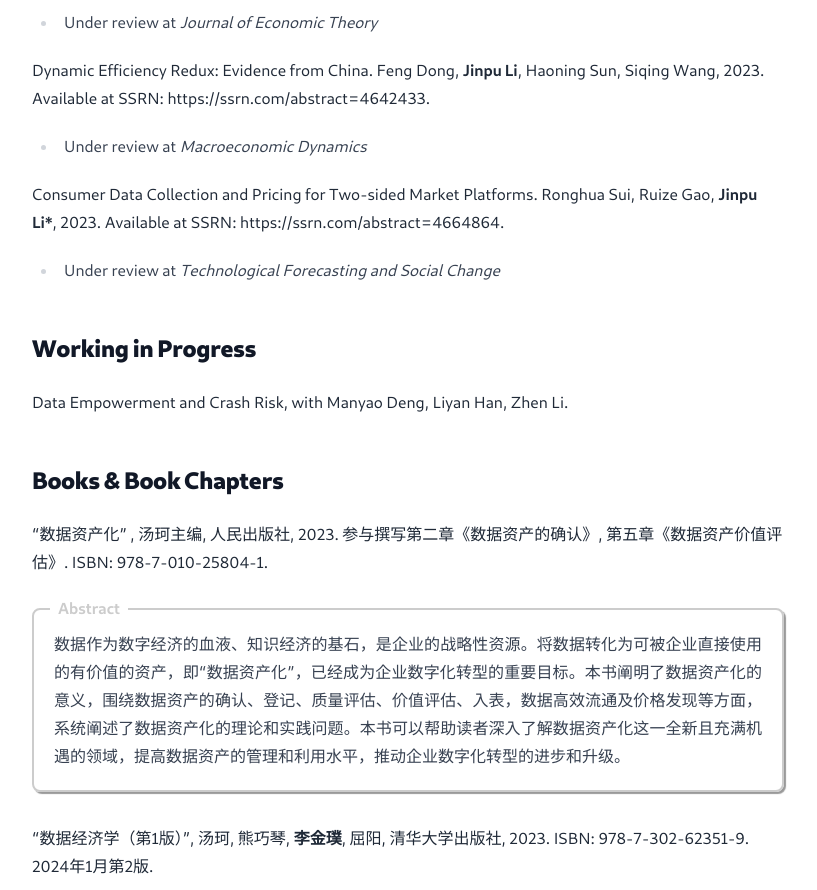
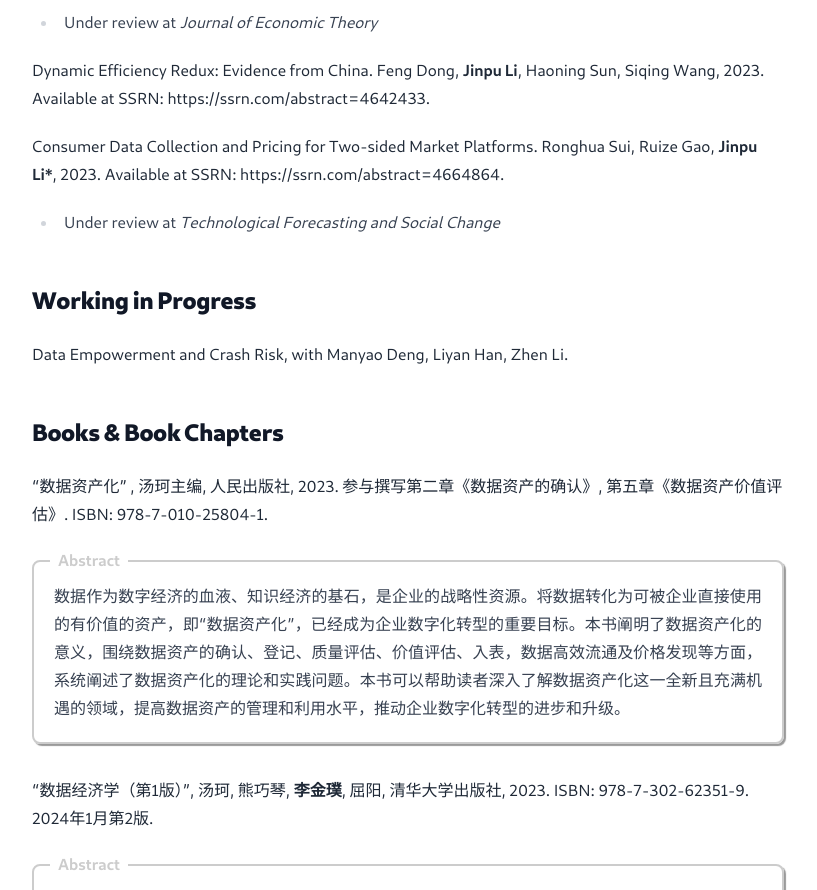
Before and after one commit to lijinpu/lijinpu.github.io, a Next.js app: page /research in a window 1280 px wide. Shown: the part 1640-2530 px from the top of the page, without its empty margins (232-1049 px from the left). Built offline with nearby package versions, Linux system fonts and the light colour scheme.

Commit message:
auto update

```diff
--- a/pages/research.tsx
+++ b/pages/research.tsx
@@ -45,9 +45,6 @@ export default function Research() {
         <p>
         Dynamic Efficiency Redux: Evidence from China. Feng Dong, <b>Jinpu Li</b>, Haoning Sun, Siqing Wang, 2023. Available at SSRN: https://ssrn.com/abstract=4642433.
         </p>
-        <ul>
-            <li>Under review at <i>Macroeconomic Dynamics</i></li>
-        </ul>
 
         <p>
         Consumer Data Collection and Pricing for Two-sided Market Platforms. Ronghua Sui, Ruize Gao, <b>Jinpu Li*</b>, 2023. Available at SSRN: https://ssrn.com/abstract=4664864.
```
